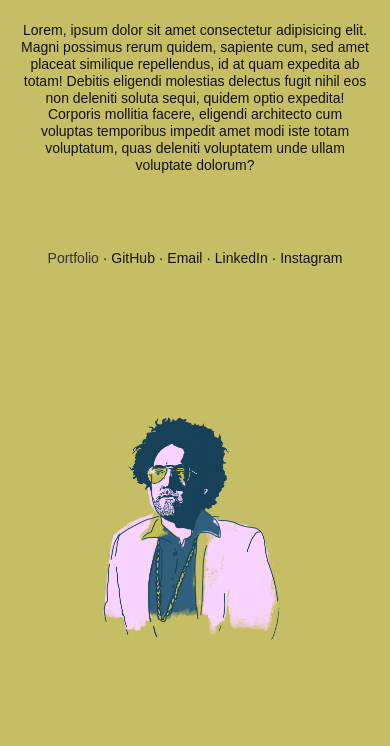
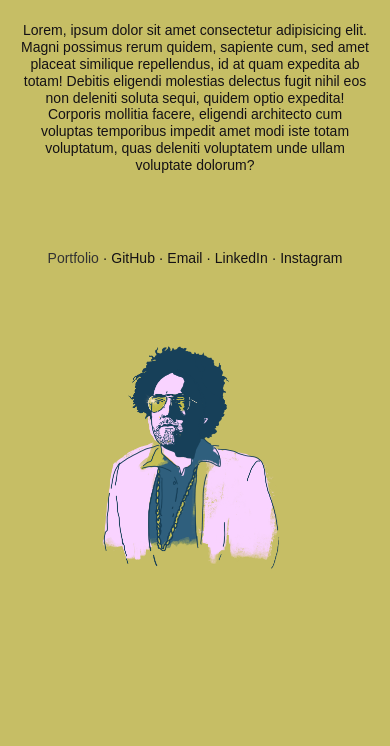
Before and after one commit to scottquintana/scottquintana.com, a plain HTML site: page index.html in a window 390 px wide. Shown: the part 98-844 px from the top of the page. Drawn offline with Linux system fonts and the light colour scheme; a web font is replaced by a local one.

Commit message:
Update hero alignment

```diff
--- a/css/style.css
+++ b/css/style.css
@@ -289,6 +289,11 @@ a:hover {
       max-width: 100%;
   }
 
+  .hero-img {
+    flex-direction: column;
+    justify-content:flex-start;
+    align-items: top;
+  }
   .hero-img img {
     width: 70%;
   }
```
